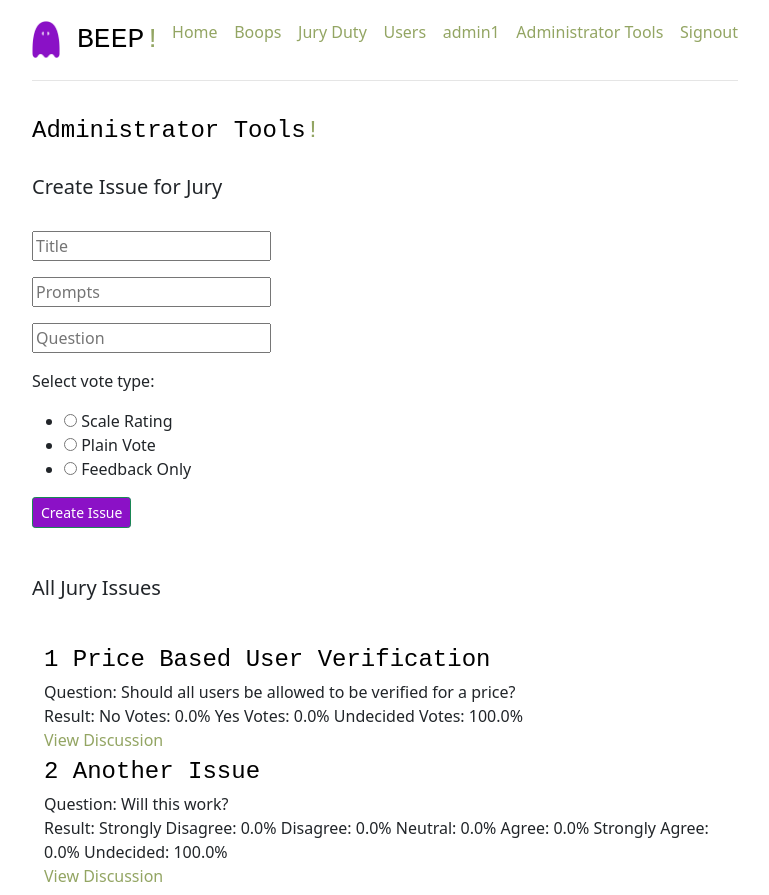
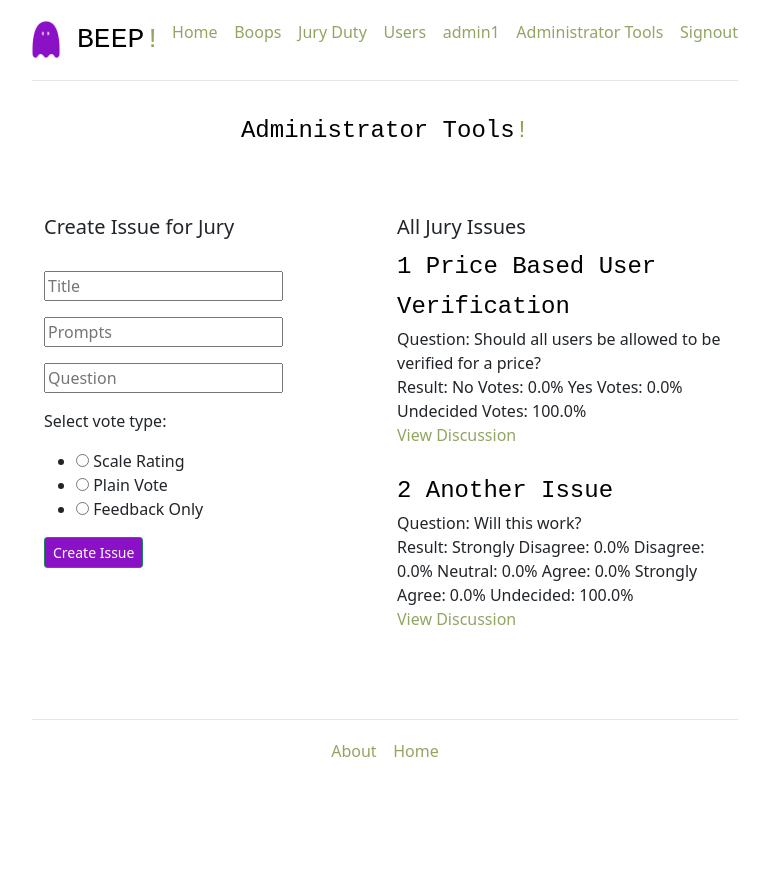
Before and after one commit to charlottemlong/globalaffairs, a Flask app: page /admin in a window 1280 px wide. Shown: the top 895 px of the page, without its empty margins (255-1024 px from the left). After the commit the page ends 757 px from the top, so only its background shows below. Run offline with Flask 2, Linux system fonts and the light colour scheme; a user stored in the database is signed in; data comes from the database, SQL or seed files in the repository; both versions use the stored data as it was after the commit; some libraries are stand-ins or nearby versions.

Commit message:
Cosmetic Changes

```diff
--- a/project/templates/admin.html
+++ b/project/templates/admin.html
@@ -1,8 +1,10 @@
 {% extends '_base.html' %}
 
 {% block content %}
-<h4>Administrator Tools<span class = "exclamation">!</span></h4>
+<h4 style="text-align:center">Administrator Tools<span class = "exclamation">!</span></h4>
 <br>
+<div class="row marketing">
+<div class="col-lg-6">
 <h5>Create Issue for Jury</h5>
 <br>
 <form action="/admin" method="post" style = "margin: auto;">
@@ -50,10 +52,11 @@
     </p>
 <button class="btn btn-sm btn-success" type="submit" style="background-color: #8b11c6;">Create Issue</button>
 </form>
+</div>
 <br>
 <br>
+<div class="col-lg-6">
 <h5>All Jury Issues</h5>
-<div class="row marketing">
     {% for issue in issues %}
     <div class="media">
         <div class="media-body">
@@ -63,9 +66,12 @@
             Result: {{issue.result}} {% if issue.result == "In Progress" %}<a href="{{ url_for('users.close_jury', issue_id=issue.id )}}">Close Issue</a> {% endif %}
             <br>
             <a href="{{ url_for('users.view_discussion', issue_id=issue.id )}}">View Discussion</a>
+            <br>
+            <br>
         </div>
     </div>
     {% endfor %}
 </div>
+</div>
 <br>
 {% endblock %}
```
Also changed, not shown: project/database.db.
